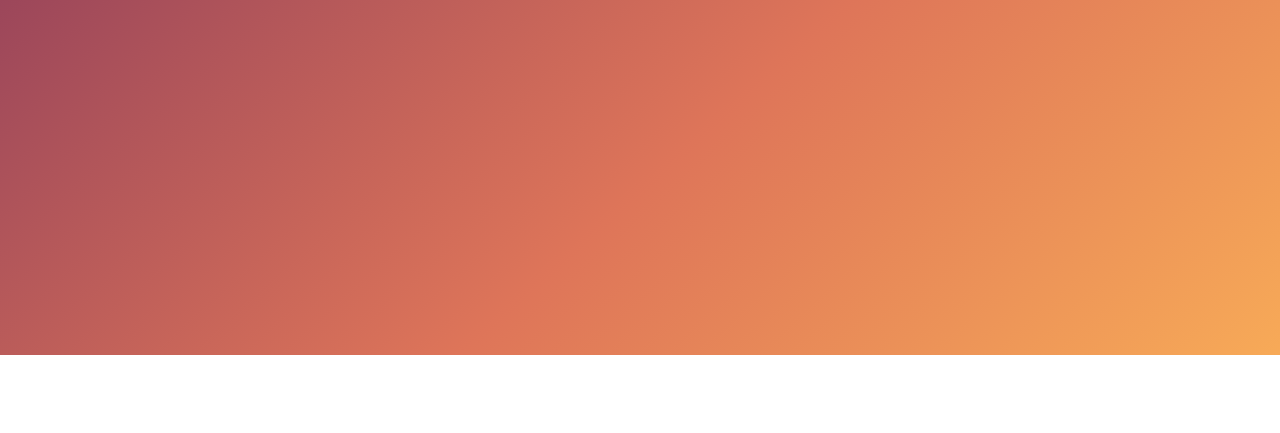
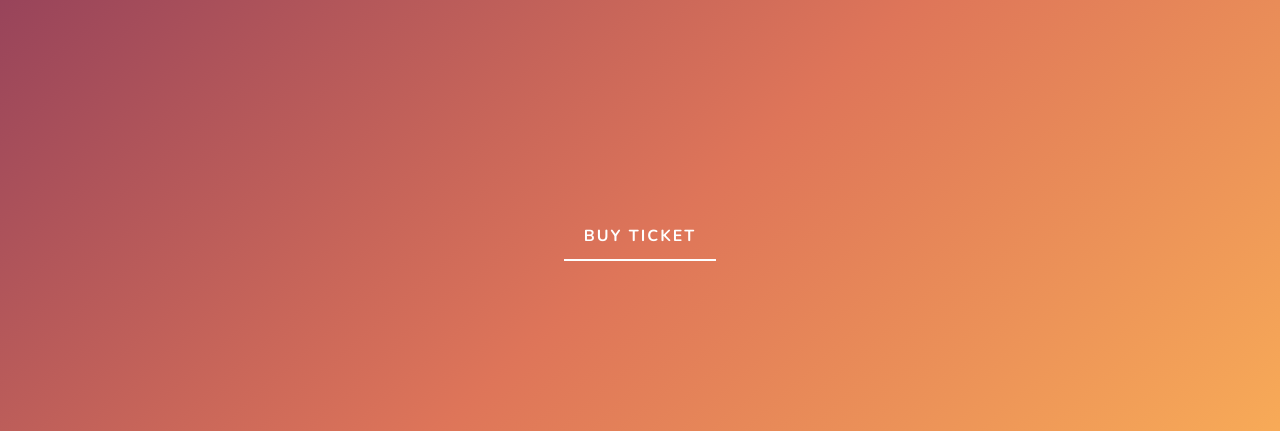
Before and after one commit to iamfatimarahimi/Css-Styling, a plain HTML site: page Happy Halloween/index.html in a window 1280 px wide. Shown: the part 3293-3726 px from the top of the page. Before the commit the page ends 3650 px from the top, so only its background shows below. Drawn offline with nearby package versions, Linux system fonts and the light colour scheme.

Commit message:
button styling

```diff
--- a/Happy Halloween/style.css
+++ b/Happy Halloween/style.css
@@ -247,3 +247,70 @@ body{
             filter: hue-rotate(360deg);
         }
 }
+/* BUTTON */
+:active,
+:hover,
+:focus {
+    outline: 0 !important;
+    outline-offset: 0;
+}
+::before,
+::after{
+    position: absolute;
+    content: "";
+
+}
+.btn{
+    position: relative;
+    display: inline-block;
+    width: auto;
+    height: auto;
+    background-color: transparent;
+    border: navajowhite;
+    cursor: pointer;
+    color: #fff;
+    margin: 30px 25px 20px;
+    min-width: 120px;
+    border-bottom: 2px solid #fff;
+}
+.btn span{
+    position: relative;
+    display: inline-block;
+    font-size: 1rem;
+    font-weight: bold;
+    letter-spacing: 2px;
+    text-transform: uppercase;
+    top: 0;
+    left: 0;
+    width: 100%;
+    padding: 12px 20px;
+    transition: 0.3s;
+
+}
+.btn::before,
+.btn::after{
+    bottom: 0;
+    transition: width 0.2s 0.35s ease-out;
+}
+.btn::before{
+    right: 50%;
+}
+.btn::after {
+    left: 50%;
+}
+.btn:hover::before,
+.btn:hover::after{
+    width: 50%;
+    transition: width 0.2s ease-in;
+}
+.btn span::before,
+.btn span::after{
+    width: 0%;
+    height: 0%;
+    background: transparent;
+    opacity: 0;
+    z-index: 2;
+    transition: width 0.2s ease-in,
+    height 0.15s 0.2s linear,
+    opacity 0s 0.35s;
+}
```
